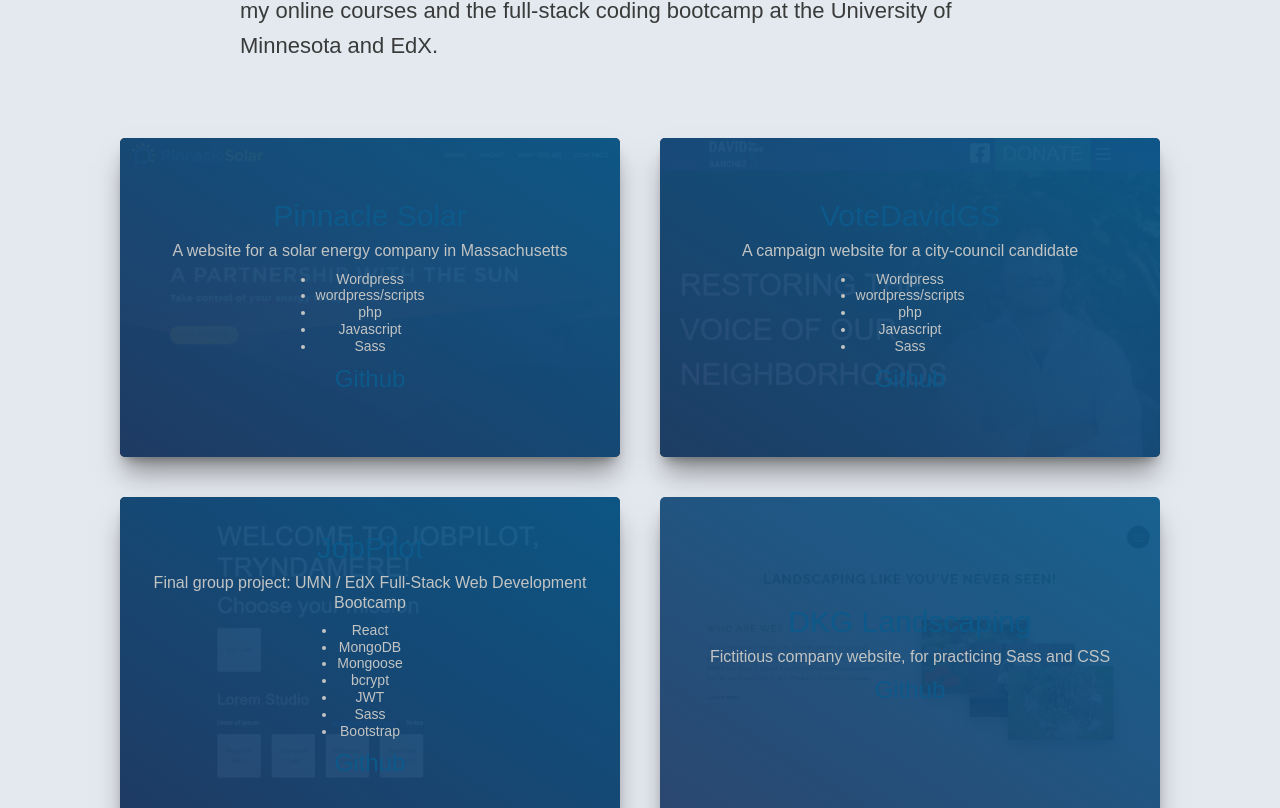
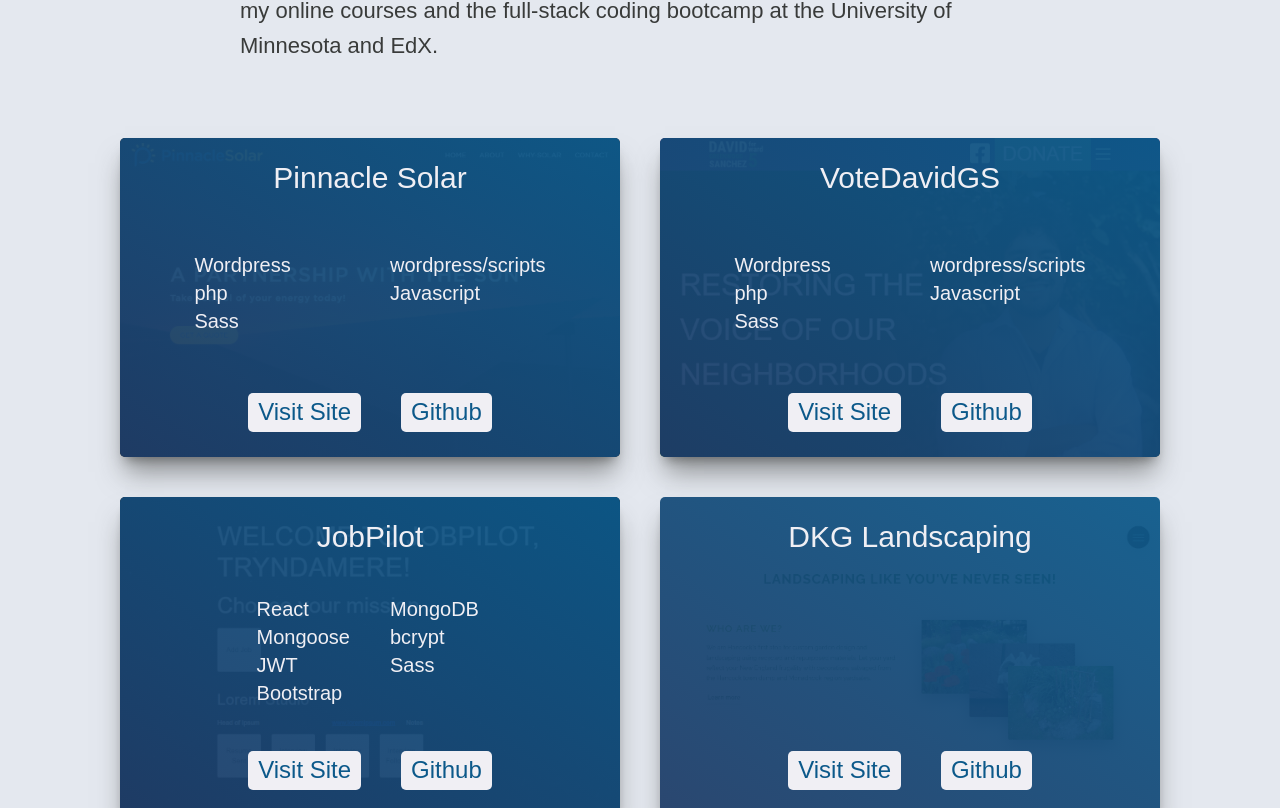
Before and after one commit to ag-bootcamp-umn/react-portfolio, a React (Vite) app: page / in a window 1280 px wide. Shown: the part 2408-3216 px from the top of the page. Built offline with nearby package versions, Linux system fonts and the light colour scheme.

Commit message:
likely finalized project components and styling

```diff
--- a/src/components/Project.jsx
+++ b/src/components/Project.jsx
@@ -23,26 +23,40 @@ export default function Project({ project }) {
           <img src={imgUrl} alt={project.alt} />
         )}
         <div className="project__cover">
-          <Link className="project__link" to={project.deployed} target="_blank">
+          {/* <Link
+            className="project__link radius"
+            to={project.deployed}
+            target="_blank"
+          > */}
           <h2>{project.title}</h2>
-          </Link>
+          {/* </Link> */}
 
-          <div className="project__description">
+          {/* <div className="project__description">
             <p>{project.description}</p>
-          </div>
+          </div> */}
           {project.stack && (
-            <div className="project__stack">
-              {/* <h4>Stack:</h4> */}
-              <ul>
-                {project.stack.map((stackItem) => (
-                  <li>{stackItem}</li>
+            <ul className="project__stack">
+              {project.stack.map((stackItem, idx) => (
+                <li key={idx}>{stackItem}</li>
               ))}
             </ul>
-            </div>
           )}
-          <Link className="project__link" to={project.github} target="_blank">
+          <div className="project__links-container">
+            <Link
+              className="project__link radius"
+              to={project.deployed}
+              target="_blank"
+            >
+              Visit Site
+            </Link>
+            <Link
+              className="project__link radius"
+              to={project.github}
+              target="_blank"
+            >
               Github
             </Link>
+          </div>
         </div>
       </div>
     </>
--- a/src/styles/components/_project.scss
+++ b/src/styles/components/_project.scss
@@ -4,7 +4,7 @@
 .project {
   max-width: 60rem;
   position: relative;
-  color: v.$font-light;
+  color: v.$color-white;
   overflow: hidden;
   box-shadow: v.$shadow-dark;
 
@@ -16,24 +16,27 @@
     left: 0;
     right: 0;
     bottom: 0;
-    padding: 2.5rem;
+    padding: 1rem;
     display: flex;
     flex-direction: column;
+    justify-content: space-between;
     align-items: center;
-    justify-content: center;
     gap: 1rem;
     background: v.$project-gradient;
     width: 100%;
     height: 100%;
-    text-align: center;
     line-height: 1.2;
+
+    @include m.bp-xs {
+      padding: 2.5rem;
+    }
 
     &:hover {
       opacity: 1;
     }
   }
 
-  &__link h2 {
+  & h2 {
     line-height: 1;
     font-size: 2.6rem;
 
@@ -42,53 +45,46 @@
     }
   }
 
-  & p {
+  &__stack {
+    flex: 1;
     font-size: 1.6rem;
-  }
+    display: grid;
+    grid-template-columns: 1fr 1fr;
+    grid-auto-rows: min-content;
+    align-content: center;
+    list-style-type: none;
+    column-gap: 2rem;
+    font-weight: 200;
 
-  & h4 {
-    font-size: 2rem;
-    color: v.$color-1;
-
-    @include m.bp-md {
-      font-size: 2.4rem;
+    @include m.bp-xs {
+      font-size: 2rem;
+      line-height: 1.4;
+      column-gap: 4rem;
     }
   }
 
-  &__stack {
-    display: grid;
+  &__links-container {
+    display: flex;
+    gap: 2rem;
 
-    & li {
-      font-size: 1.4rem;
-
-      @include m.bp-md {
-      }
+    @include m.bp-xs {
+      gap: 4rem;
     }
   }
-
-  // & ul {
-  //   // display: grid;
-
-  //   text-align: left;
-  //   font-size: 1.4rem;
-  //   display: grid;
-  //   width: 100%;
-  //   grid-template-columns: 1fr 1fr;
-  //   grid-auto-rows: auto;
-  //   column-gap: 1.5rem;
-  //   row-gap: 0.5rem;
-  // }
 
   & a,
   & a:link,
   & a:visited {
     font-size: 2.4rem;
+    padding: 0.5rem 1rem;
+    background-color: v.$color-white;
     color: v.$color-1;
     text-decoration: none;
   }
 
   & a:hover,
   & a:active {
-    color: v.$color-1-light;
+    color: v.$color-white;
+    background-color: v.$color-grey-medium;
   }
 }
```
Lines whose indentation alone changed are shown as unchanged.
